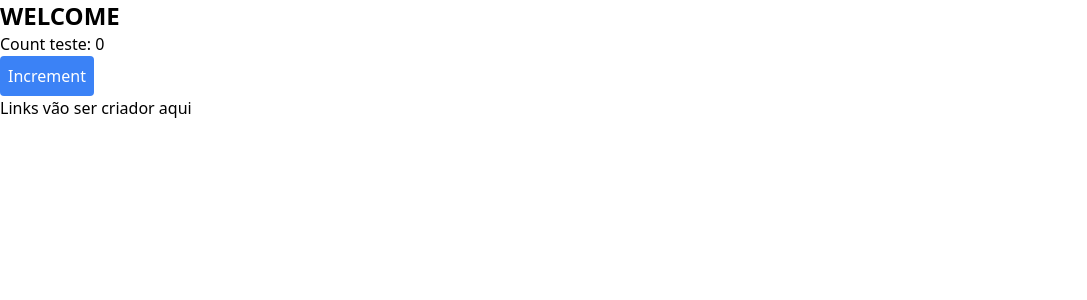
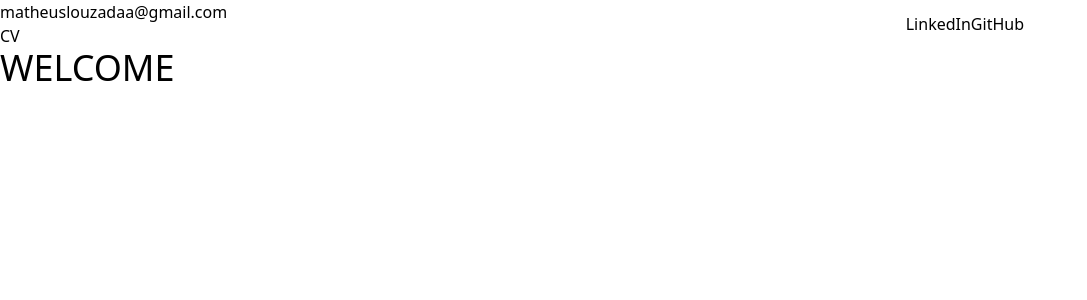
Before and after one commit to mtlouzada/my-portfolio-app, a React (Vite) app: page / in a window 1280 px wide. Shown: the top 300 px of the page, without its empty margins (0-1087 px from the left). Built offline with nearby package versions, Linux system fonts and the light colour scheme.

Commit message:
create menu component

```diff
--- /dev/null
+++ b/postcss.config.cjs
@@ -0,0 +1,6 @@
+module.exports = {
+    plugins: {
+      tailwindcss: {},
+      autoprefixer: {},
+    },
+  }
--- a/src/App.tsx
+++ b/src/App.tsx
@@ -1,5 +1,6 @@
-import { useState } from 'react'
-import './index.css'
+import { useState } from 'react';
+import './index.css';
+import Menu from './components/menu.tsx';
 
 const App: React.FC = () => {
   const [count, setCount] = useState(0)
@@ -8,28 +9,20 @@ const App: React.FC = () => {
     <>
     <div className='bg-white'>
       <header>
+        <Menu/>
         <div>
-          <h1 className='text-2xl font-bold'>WELCOME</h1>
+          <h1 className='text-4xl'>WELCOME</h1>
 
         </div>
 
       </header>
 
       <main>
-          <div>
-            <p className='text-black'>Count teste: {count}</p>
-            <button
-              className='bg-blue-500 text-white p-2 rounded'
-              onClick={() => setCount(count + 1)}
-            >Increment
-            </button>
-          </div>
+
       </main>
 
       <footer>
-        <div>
-          <p>Links vão ser criador aqui</p>
-        </div>
+
       </footer>
     </div>
     </>
--- /dev/null
+++ b/src/components/menu.tsx
@@ -0,0 +1,16 @@
+import '../index.css';
+
+export default function Menu() {
+    return(
+        <div className="max-w-screen-lg flex justify-between items-center">
+            <div className=''>
+                <p>matheuslouzadaa@gmail.com</p>
+                <a href="">CV</a>
+            </div>
+            <div>
+                <a href="" className='no-underline'>LinkedIn</a>
+                <a href="" className='no-underline'>GitHub</a>
+            </div>
+        </div>
+    );
+}
--- a/src/main.tsx
+++ b/src/main.tsx
@@ -1,7 +1,7 @@
 import { StrictMode } from 'react'
 import { createRoot } from 'react-dom/client'
 import App from './App'
-import './index.css'
+import './index.css';
 
 const rootElement = document.getElementById('root');
 
--- a/tailwind.config.js
+++ b/tailwind.config.js
@@ -1,7 +1,7 @@
 /** @type {import('tailwindcss').Config} */
 export default {
   content: [
-    "./src/**/*.{html,js,ts,jsx,tsx}"
+    "./src/**/*.{html,js,ts,jsx,tsx}",
   ],
   theme: {
     extend: {},
```
